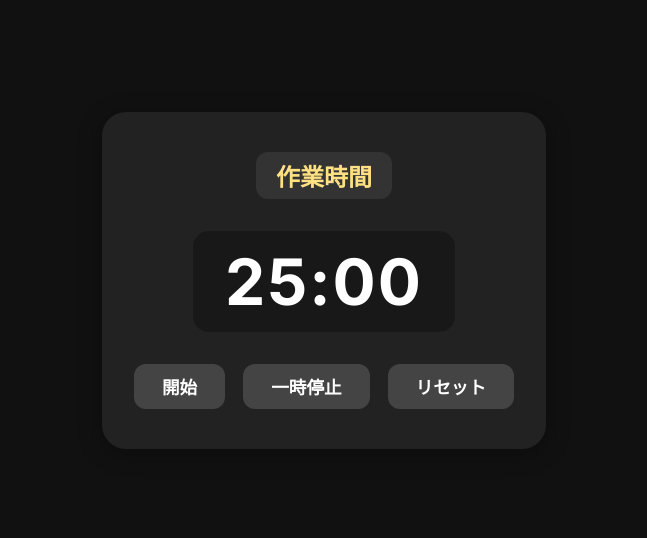
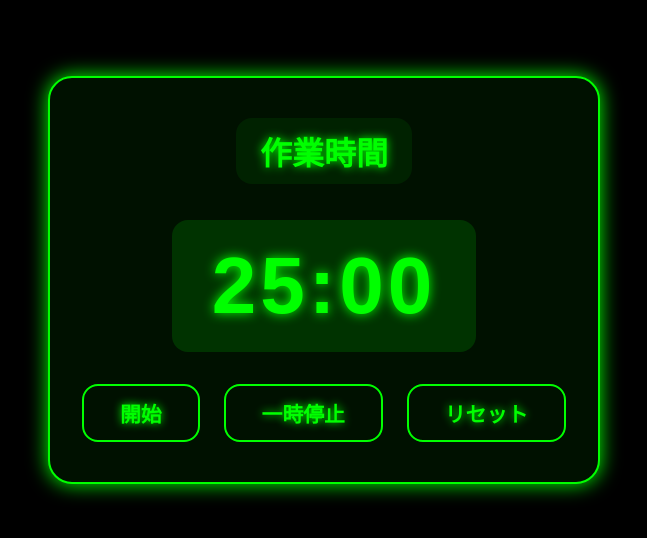
Before and after one commit to HISASHIKUSANO/-2, a plain HTML site: page index.html in a window 1280 px wide. Shown: the part 120-658 px from the top of the page, without its empty margins (316-963 px from the left). Drawn offline with Linux system fonts and the light colour scheme.

Commit message:
Style update: Evangelion theme

```diff
--- a/style.css
+++ b/style.css
@@ -7,68 +7,78 @@ body {
     justify-content: center;
     align-items: center;
     transition: background 0.5s;
-    background: #111;
+    background: #000000;
+    color: #00ff00;
+    text-shadow: 0 0 8px #00ff00;
 }
 
 .container {
-    background: #222;
+    background: #001100;
     border-radius: 24px;
-    box-shadow: 0 4px 24px rgba(0,0,0,0.32);
+    box-shadow: 0 0 20px #00ff00;
     padding: 40px 32px;
     display: flex;
     flex-direction: column;
     align-items: center;
     gap: 24px;
+    border: 2px solid #00ff00;
 }
 
 #timer {
-    font-size: 4rem;
-    font-weight: 700;
-    letter-spacing: 2px;
+    font-size: 5rem;
+    font-weight: 900;
+    letter-spacing: 4px;
     margin: 0 0 8px 0;
     border-radius: 16px;
-    padding: 12px 32px;
-    background: #181818;
-    color: #fff;
+    padding: 20px 40px;
+    background: #003300;
+    color: #00ff00;
+    text-shadow: 0 0 12px #00ff00;
+    font-family: 'Orbitron', sans-serif;
 }
 
 #status {
-    font-size: 1.5rem;
-    font-weight: 600;
-    margin-bottom: 8px;
-    border-radius: 12px;
-    padding: 6px 20px;
-    background: #333;
-    color: #ffe082;
+    font-size: 2rem;
+    font-weight: 700;
+    margin-bottom: 12px;
+    border-radius: 16px;
+    padding: 10px 24px;
+    background: #002200;
+    color: #00ff00;
+    text-shadow: 0 0 10px #00ff00;
+    font-family: 'Orbitron', sans-serif;
 }
 
 .buttons {
     display: flex;
-    gap: 18px;
+    gap: 24px;
 }
 
 button {
-    font-family: inherit;
-    font-size: 1.1rem;
-    padding: 10px 28px;
-    border: none;
-    border-radius: 12px;
-    background: #444;
-    color: #fff;
+    font-family: 'Orbitron', sans-serif;
+    font-size: 1.3rem;
+    padding: 12px 36px;
+    border: 2px solid #00ff00;
+    border-radius: 16px;
+    background: transparent;
+    color: #00ff00;
     cursor: pointer;
-    font-weight: 600;
-    transition: background 0.2s, transform 0.1s;
+    font-weight: 700;
+    text-shadow: 0 0 8px #00ff00;
+    transition: background 0.3s, color 0.3s, transform 0.1s;
 }
+
 button:hover {
-    background: #222;
-    transform: translateY(-2px);
+    background: #00ff00;
+    color: #000000;
+    transform: translateY(-3px);
 }
 
 body.working {
-    background: #111;
+    background: #000000;
 }
 body.breaking {
-    background: #222;
+    background: #001100;
 }
 
 @media (max-width: 600px) {
@@ -76,7 +86,15 @@ body.breaking {
         padding: 20px 6px;
     }
     #timer {
-        font-size: 2.4rem;
-        padding: 8px 10px;
+        font-size: 3rem;
+        padding: 12px 20px;
+    }
+    #status {
+        font-size: 1.4rem;
+        padding: 8px 16px;
+    }
+    button {
+        font-size: 1rem;
+        padding: 8px 24px;
     }
 }
```
